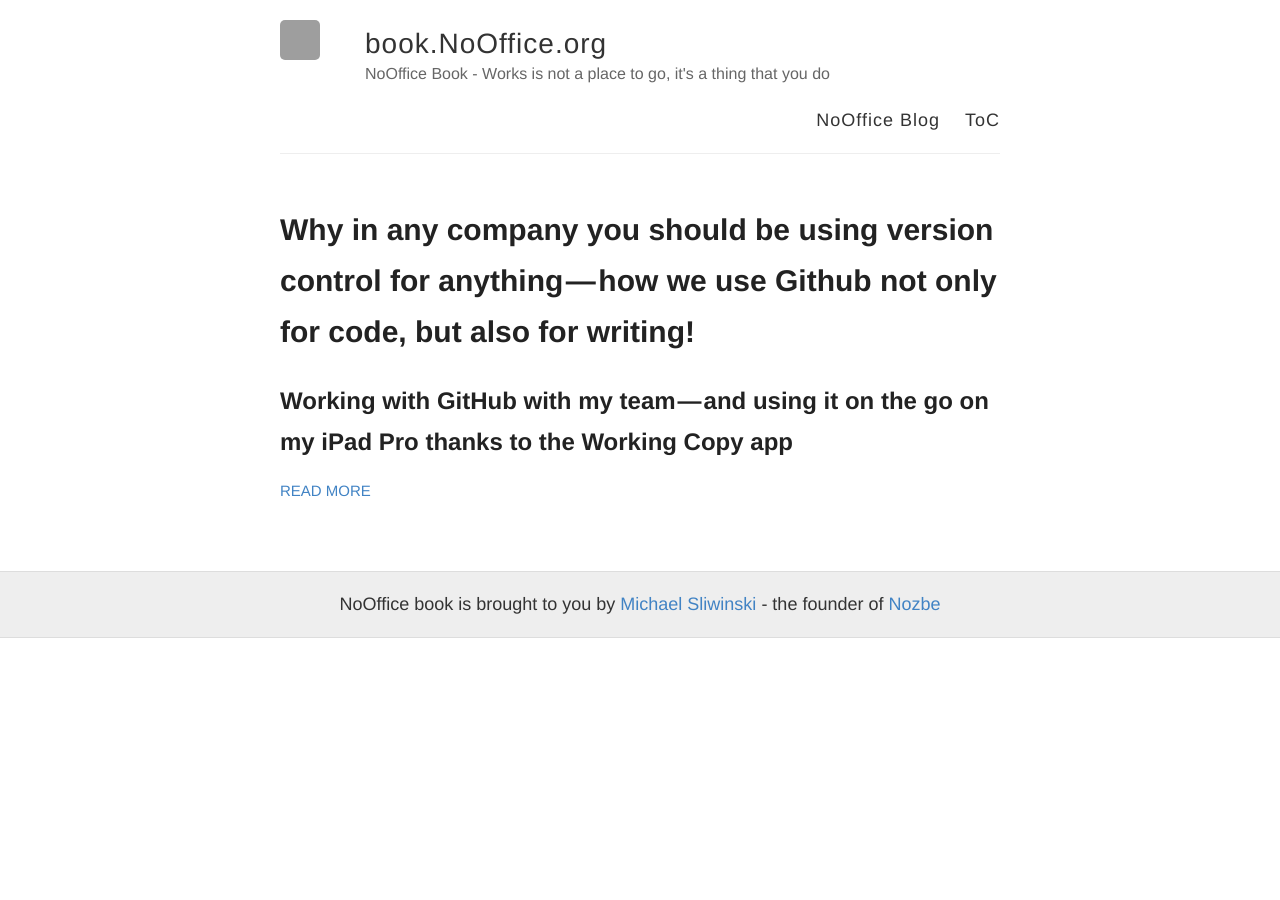
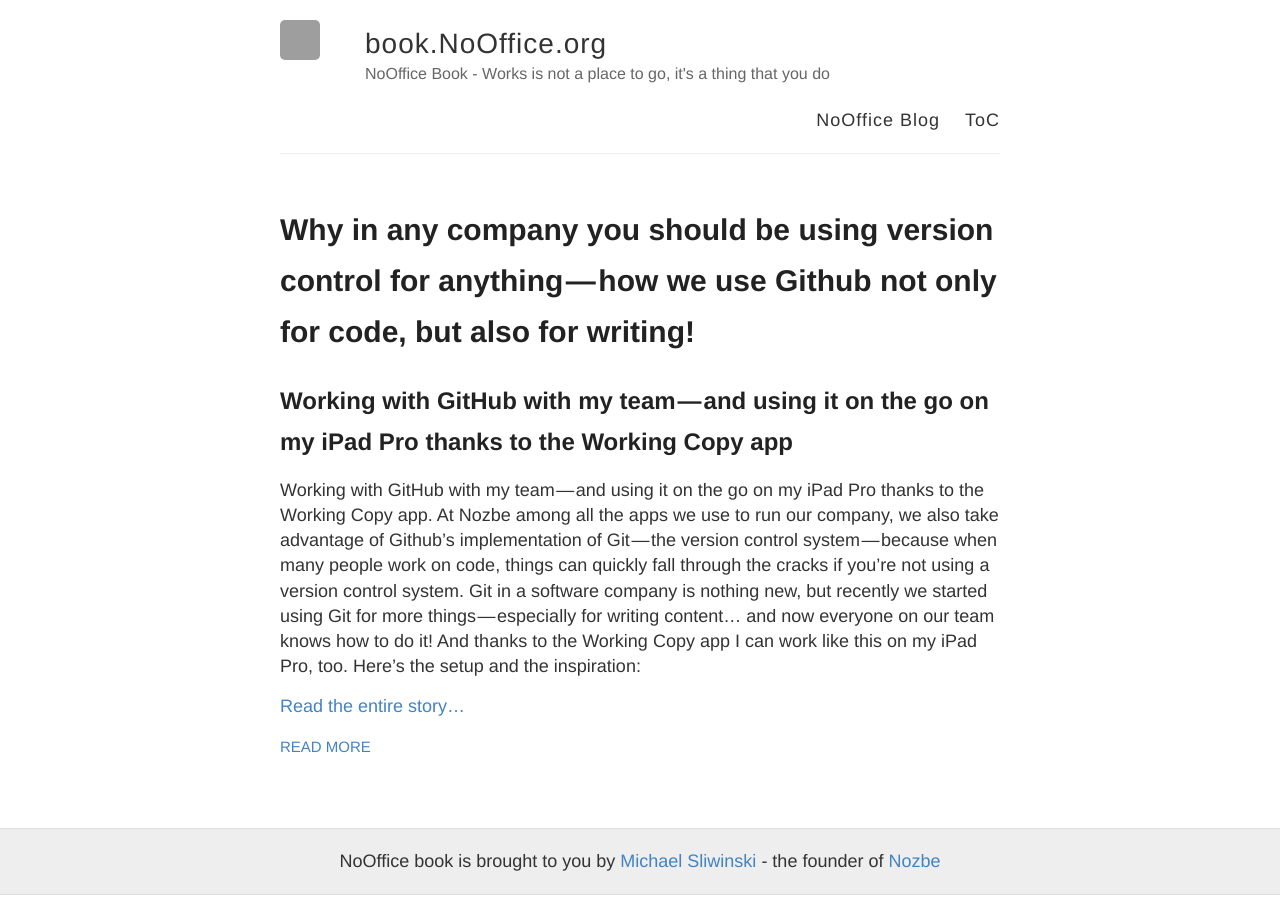
Before and after one commit to Nozbe/NoOffice.org, a Jekyll site: the page built from index.html, in a window 1280 px wide. Built offline with Jekyll 4.4.1, drawn with Linux system fonts in a browser that asks for light colours; grey boxes are pictures that could not be loaded.

Commit message:
Update _config.yml

```diff
--- a/_config.yml
+++ b/_config.yml
@@ -42,6 +42,11 @@ defaults:
       path: "" # an empty string here means all files in the project
     values:
       layout: "default"
+  -
+    scope:
+      path: "" # an empty string here means all files in the project
+    values:
+      excerpt_separator: "<!--more-->"
 
 # Jekyll 3 now only supports Kramdown for Markdown
 kramdown:
```
